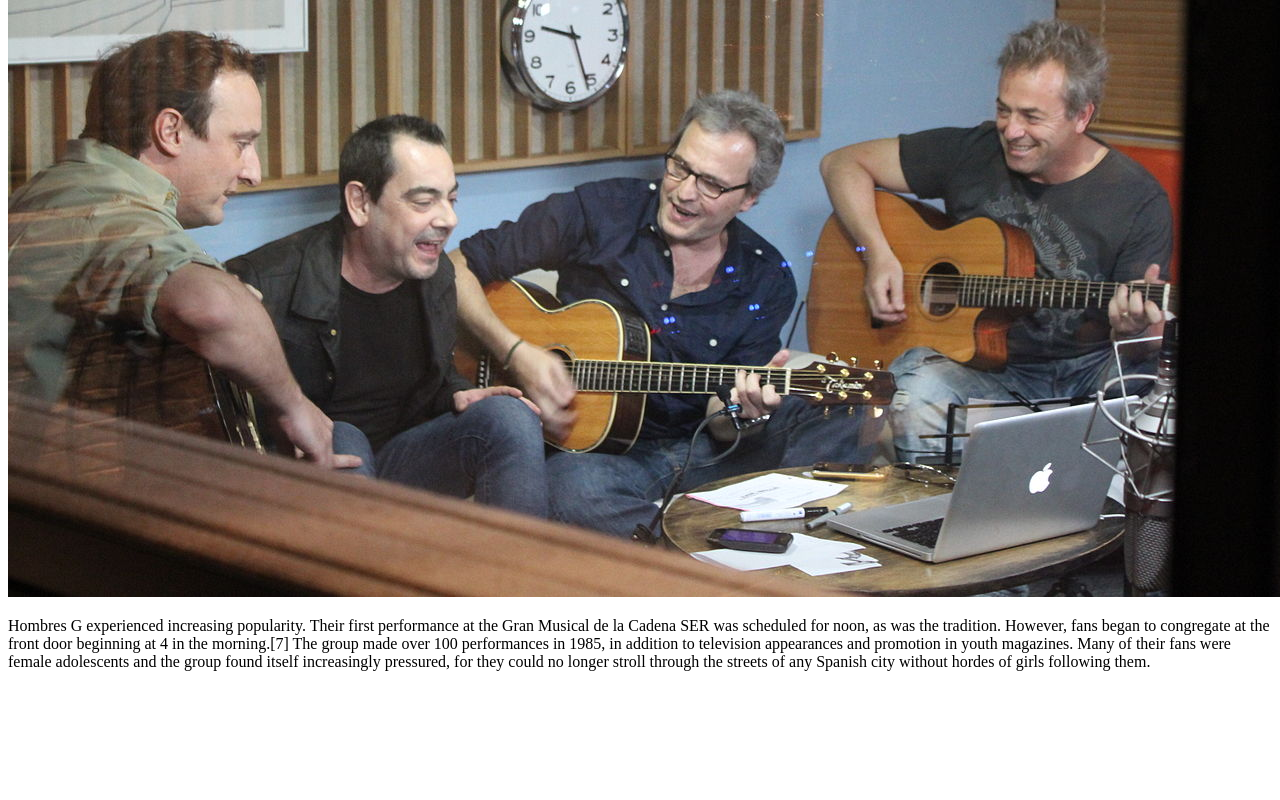
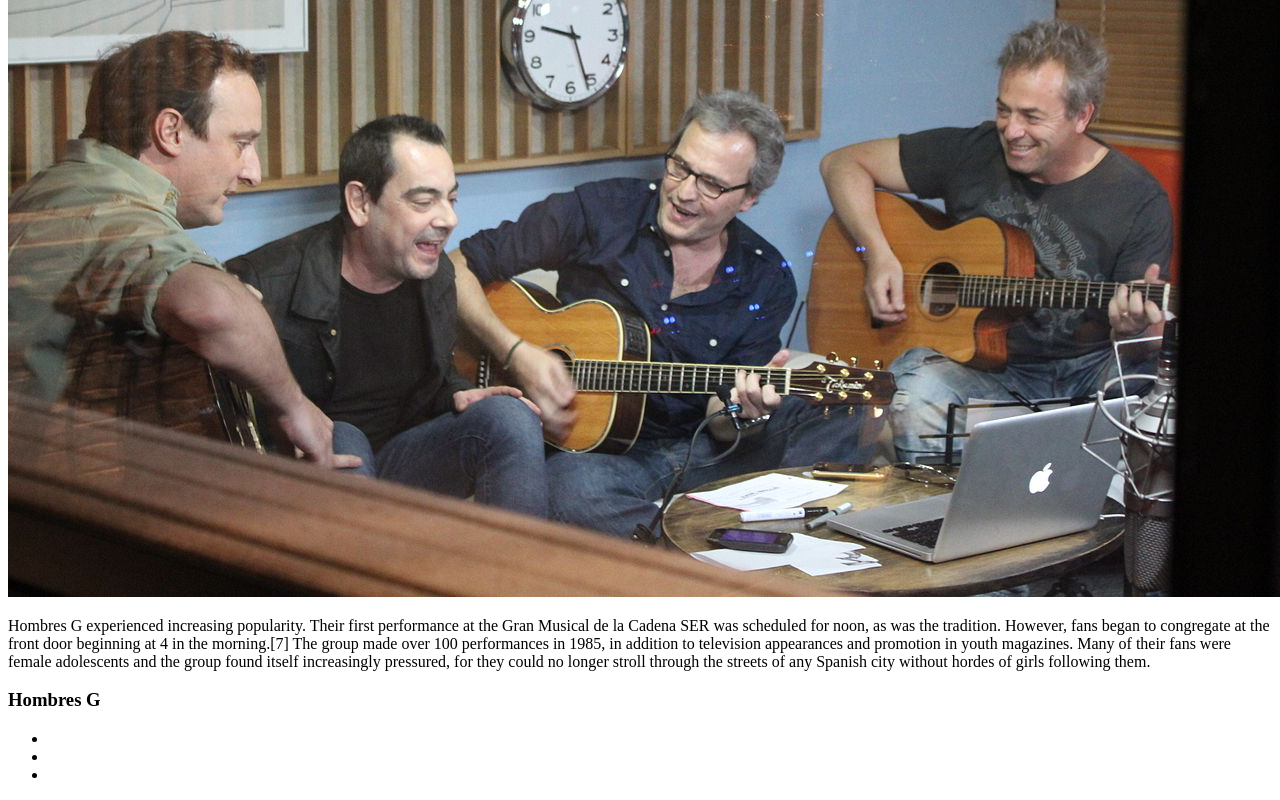
Before and after one commit to iDuvancho303/website_for-beginners, a plain HTML site: page index.html in a window 1280 px wide. Shown: the part 672-1472 px from the top of the page. Before the commit the page ends 1359 px from the top, so only its background shows below. Drawn offline with Linux system fonts and the light colour scheme.

Commit message:
adding more code

```diff
--- a/index.html
+++ b/index.html
@@ -8,6 +8,7 @@
     <title>Website for Beginners</title>
 </head>
 <body>
+<!--HEADER SECTION-->
     <header>
         <nav>
             <ul>
@@ -19,6 +20,9 @@
             <h1>Hombres G</h1>
         </nav>
     </header>
+<!--END HEADER SECTION-->
+
+<!--ABOUT SECTION-->
     <section>
         <h2>About</h2>
         <p>Hombres G is a Spanish pop rock band, formed in Madrid in 1983. They are widely considered one of Spain's most prominent pop groups of the 1980s and early 1990s.[1] The band consists of David Summers (bass, vocals), Rafael Gutierrez (guitar), Dani Mezquita (guitar), and Javi Molina (drums).
@@ -34,8 +38,18 @@
         <p>Hombres G experienced increasing popularity. Their first performance at the Gran Musical de la Cadena SER was scheduled for noon, as was the tradition. However, fans began to congregate at the front door beginning at 4 in the morning.[7]
 
             The group made over 100 performances in 1985, in addition to television appearances and promotion in youth magazines. Many of their fans were female adolescents and the group found itself increasingly pressured, for they could no longer stroll through the streets of any Spanish city without hordes of girls following them.</p>
+    </section>
+<!--END ABOUT SECTION-->
 
-    </section>
-
+<!--FOOTER SECTION-->
+    <footer>
+        <h3>Hombres G</h3>
+        <ul>
+            <li></li>
+            <li></li>
+            <li></li>
+        </ul>
+    </footer>
+<!--END FOOTER SECTION-->
 </body>
 </html>
```
